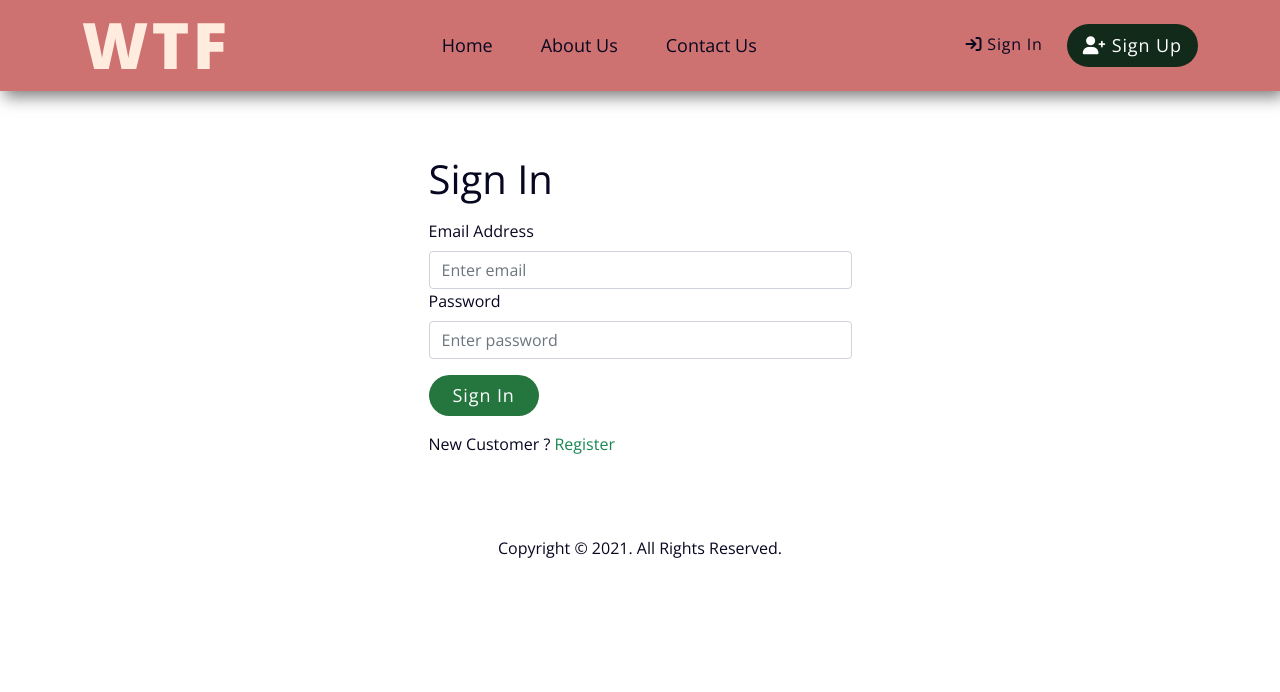
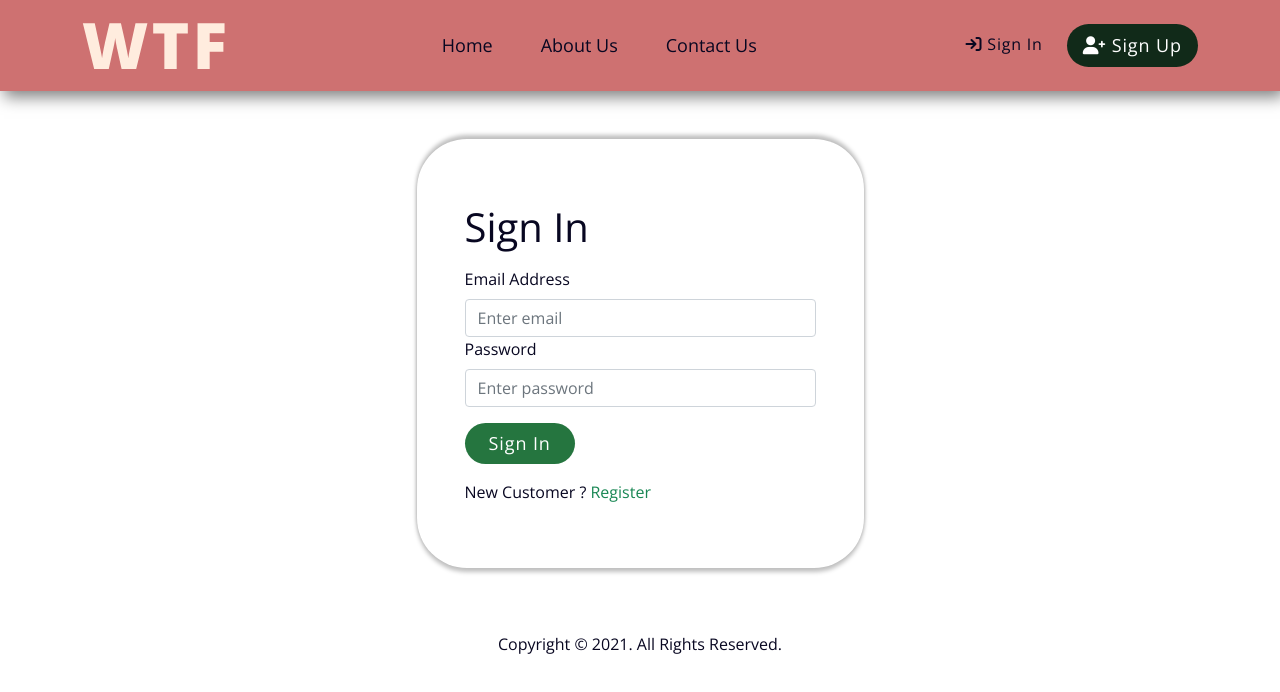
Before and after one commit to Mustapha-Smail/What-To-Food, a React (Create React App) app in the folder frontend/: page /login in a window 1280 px wide. Shown: the top 692 px of the page. Built offline with nearby package versions, Linux system fonts and the light colour scheme.

Commit message:
:sparkles: Add container to Auth Screens :sparkles:

```diff
--- a/frontend/src/screens/Auth/Login.js
+++ b/frontend/src/screens/Auth/Login.js
@@ -62,7 +62,7 @@ const Login = () => {
             <Navbar/>
             <Container className="py-5 section__padding">
                 <Row className="justify-content-md-center">
-                    <Col xs={12} md={6}>
+                    <Col xs={12} md={6} className="auth-container p-5">
                         <h1 className="my-3">Sign In</h1>
                         {error && <Message variant='danger'>{error}</Message>}
                         {loading
--- a/frontend/src/screens/Auth/Register.js
+++ b/frontend/src/screens/Auth/Register.js
@@ -70,7 +70,7 @@ const Register = () => {
             <Navbar/>
             <Container className="py-5 section__padding">
                 <Row className="justify-content-md-center">
-                    <Col xs={12} md={6}>
+                    <Col xs={12} md={6} className="auth-container p-5">
                         <h1 className="my-3">Sign Up</h1>
                         {error && <Message variant='danger'>{error}</Message>}
                         {message && <Message variant='danger'>{message}</Message>}
--- a/frontend/src/screens/Auth/auth.css
+++ b/frontend/src/screens/Auth/auth.css
@@ -12,3 +12,8 @@
   text-align: center;
   letter-spacing: 0.05em;
 }
+
+.auth-container {
+  border-radius: 50px;
+  box-shadow: 0px 4px 4px rgba(0, 0, 0, 0.25), 0px -4px 4px rgba(0, 0, 0, 0.25);
+}
```
